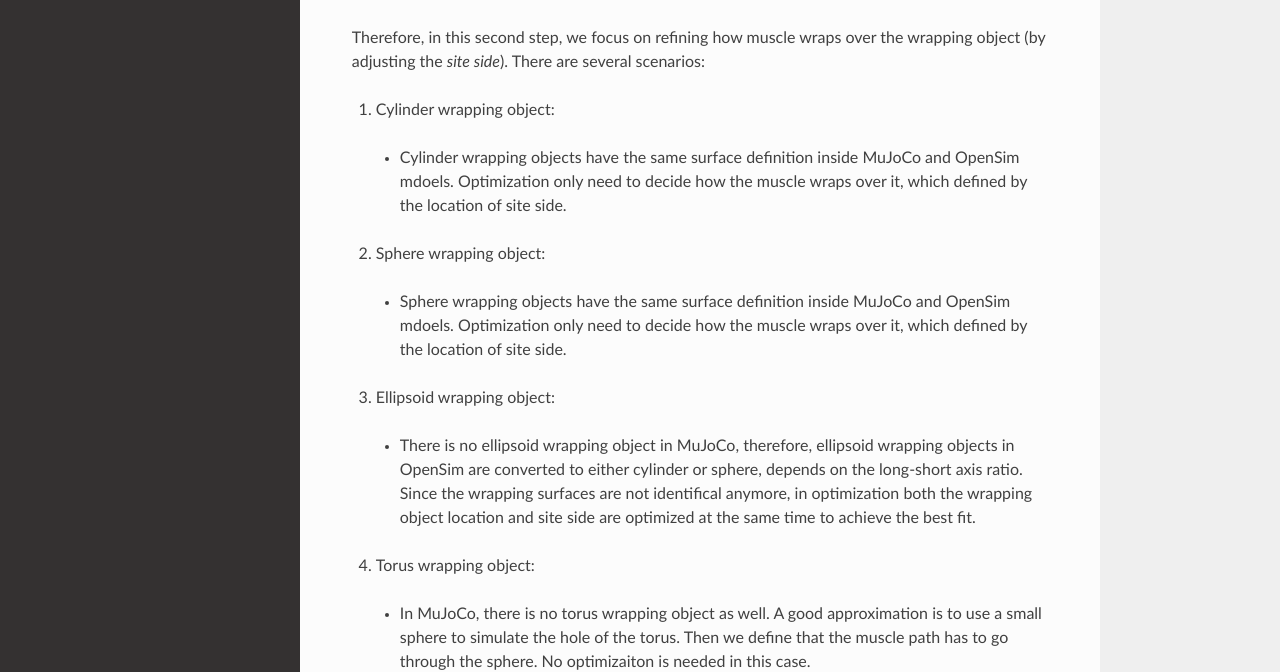
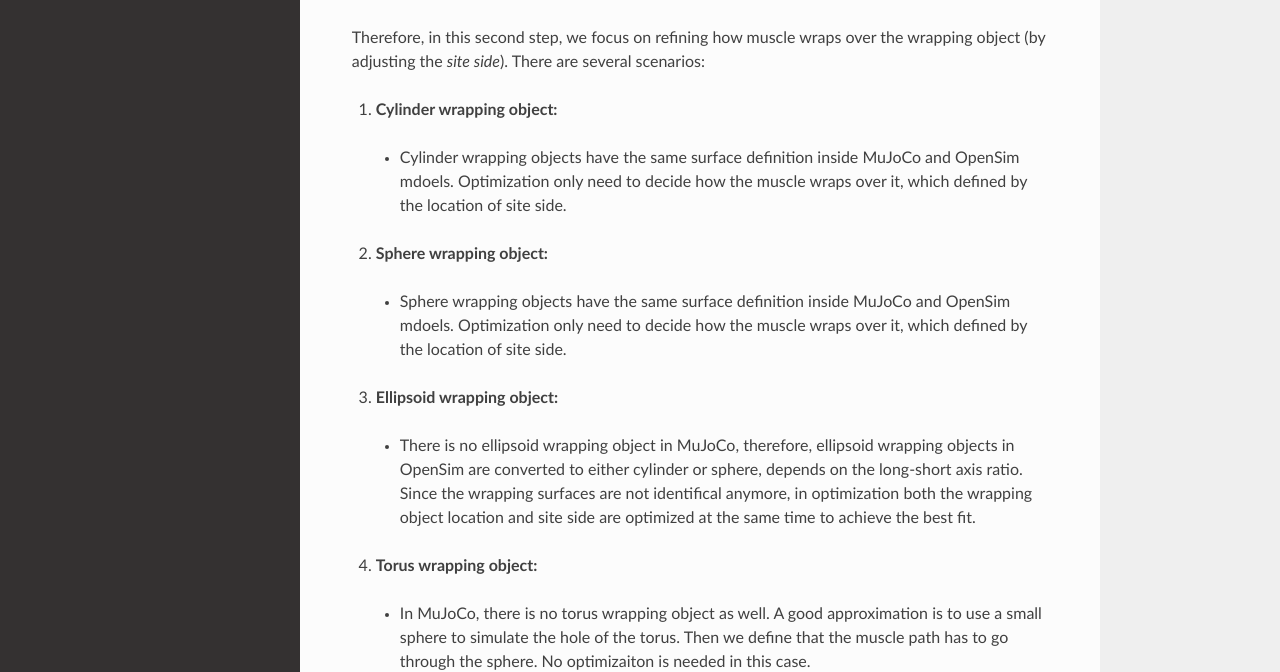
Before and after one commit to MyoHub/myoconverter, a Sphinx documentation site: the page built from docs/source/step2.rst, in a window 1280 px wide and 1322 px high. Shown: the part 518-1190 px from the top of the window. Built offline with Sphinx 7.4.7 and the Read the Docs theme 2.0.0, drawn with Linux system fonts in a browser that asks for light colours.

```diff
--- a/docs/source/step2.rst
+++ b/docs/source/step2.rst
@@ -20,14 +20,14 @@ However, the *wrapping objects* and the corresponding *site side* in converted M
 
 Therefore, in this second step, we focus on refining how muscle wraps over the wrapping object (by adjusting the *site side*). There are several scenarios:
 
-1. Cylinder wrapping object:
+1. **Cylinder wrapping object:**
   - Cylinder wrapping objects have the same surface definition inside MuJoCo and OpenSim mdoels. Optimization only need to decide how the muscle wraps over it, which defined by the location of site side.
 
-2. Sphere wrapping object:
+2. **Sphere wrapping object:**
   - Sphere wrapping objects have the same surface definition inside MuJoCo and OpenSim mdoels. Optimization only need to decide how the muscle wraps over it, which defined by the location of site side.
 
-3. Ellipsoid wrapping object:
+3. **Ellipsoid wrapping object:**
   - There is no ellipsoid wrapping object in MuJoCo, therefore, ellipsoid wrapping objects in OpenSim are converted to either cylinder or sphere, depends on the long-short axis ratio. Since the wrapping surfaces are not identifical anymore, in optimization both the wrapping object location and site side are optimized at the same time to achieve the best fit.
 
-4. Torus wrapping object:
+4. **Torus wrapping object:**
   - In MuJoCo, there is no torus wrapping object as well. A good approximation is to use a small sphere to simulate the hole of the torus. Then we define that the muscle path has to go through the sphere. No optimizaiton is needed in this case.
```
